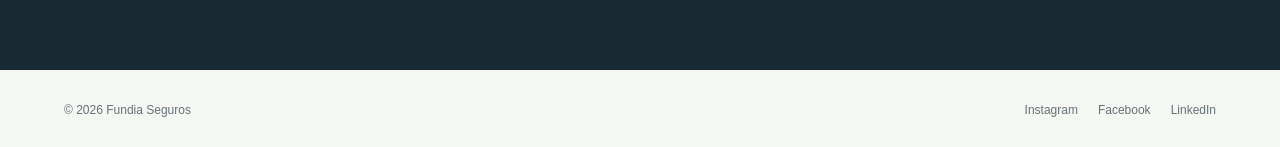
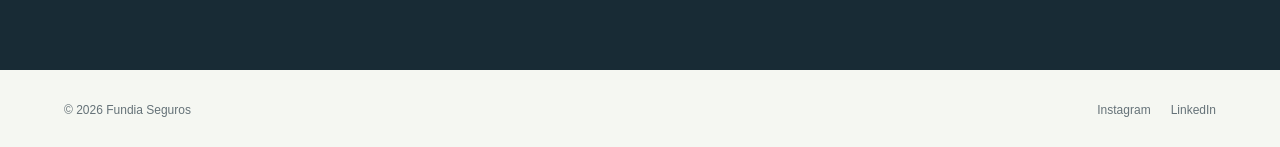
Before and after one commit to SalvadorACP/fundiaseguros, a Next.js app: page / in a window 1280 px wide. Shown: the part 1287-1434 px from the top of the page. Built offline with nearby package versions, Linux system fonts and the light colour scheme.

Commit message:
remove facebook from footer

```diff
--- a/src/components/sections/footer.tsx
+++ b/src/components/sections/footer.tsx
@@ -1,3 +1,10 @@
 import { siteConfig } from "@/config/site";
 
-export function Footer() { return <footer className="flex flex-col gap-5 px-6 py-8 text-xs text-muted-foreground sm:flex-row sm:items-center sm:justify-between sm:px-10 lg:px-16"><p>© {new Date().getFullYear()} Fundia Seguros</p><div className="flex gap-5"><a href={siteConfig.social.instagram} target="_blank" rel="noreferrer" className="hover:text-primary">Instagram</a><a href={siteConfig.social.facebook} target="_blank" rel="noreferrer" className="hover:text-primary">Facebook</a><a href={siteConfig.social.linkedin} target="_blank" rel="noreferrer" className="hover:text-primary">LinkedIn</a></div></footer>; }
+export function Footer()
+{ return <footer className="flex flex-col gap-5 px-6 py-8 text-xs text-muted-foreground sm:flex-row sm:items-center sm:justify-between sm:px-10 lg:px-16">
+    <p>© {new Date().getFullYear()} Fundia Seguros</p>
+    <div className="flex gap-5"><a href={siteConfig.social.instagram} target="_blank" rel="noreferrer" className="hover:text-primary">Instagram</a>
+        <a href={siteConfig.social.linkedin} target="_blank" rel="noreferrer" className="hover:text-primary">LinkedIn</a>
+    </div>
+</footer>;
+}
```
